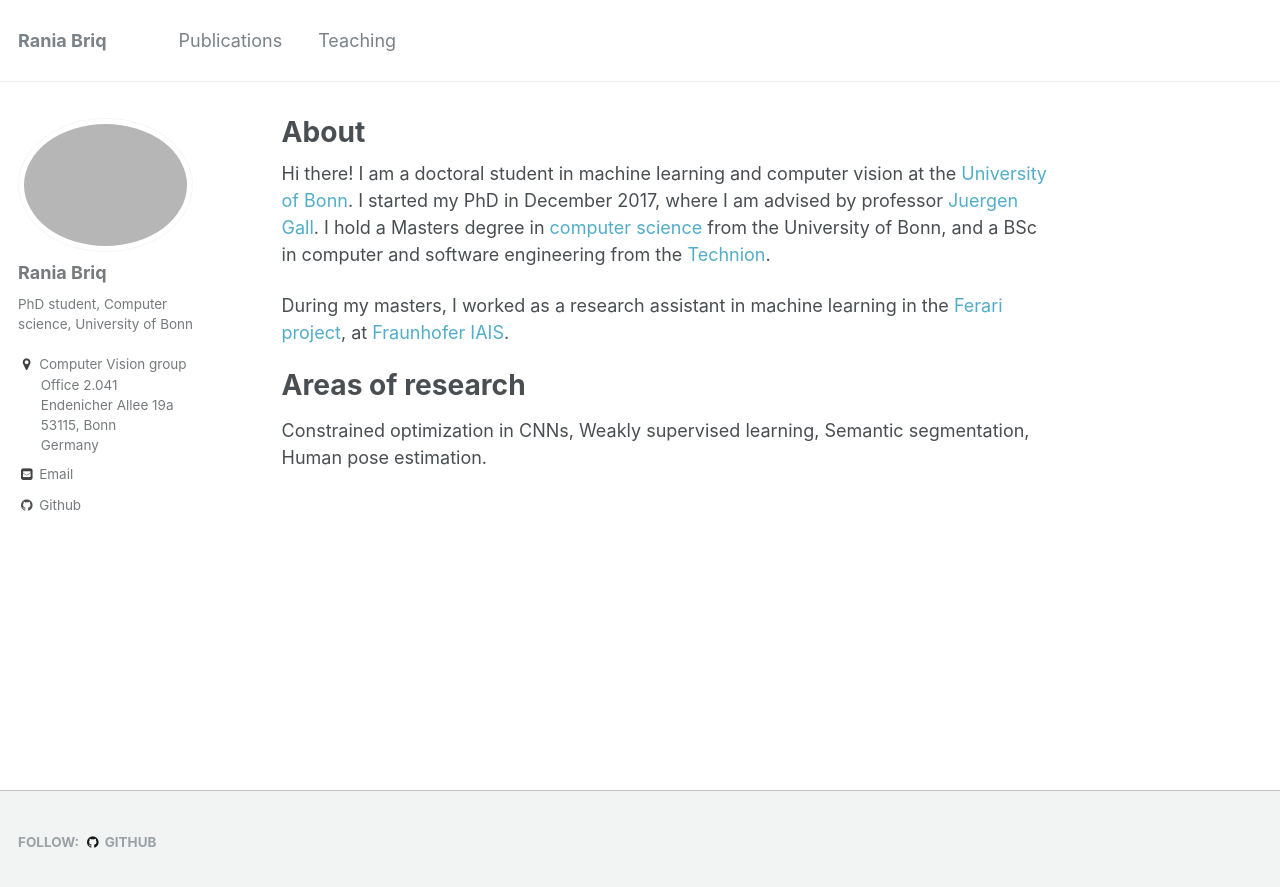
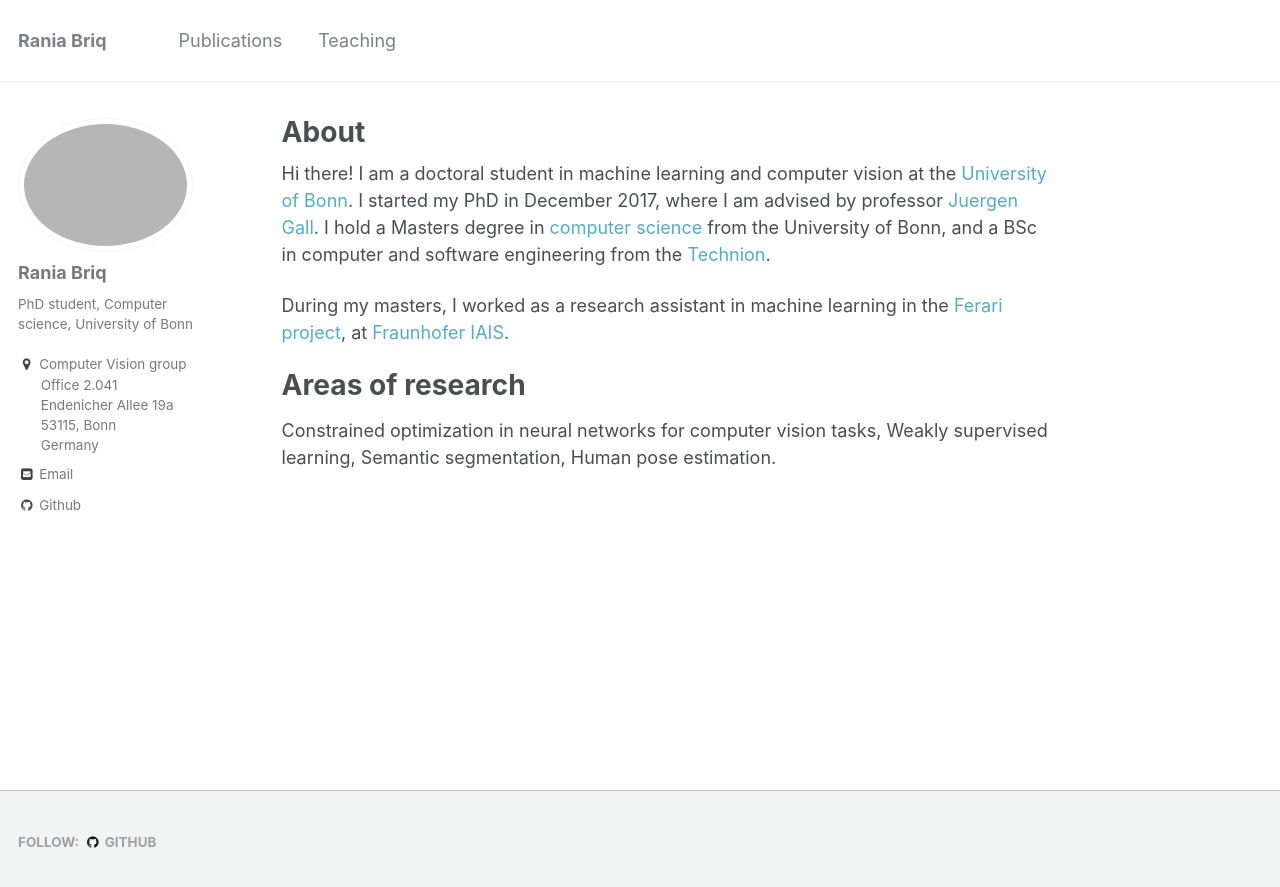
Before and after one commit to briqr/briqr.github.io, a Jekyll site: the page built from _pages/about.md, in a window 1280 px wide. Shown: the top 887 px of the page. Built offline with Jekyll 4.4.1, drawn with Linux system fonts in a browser that asks for light colours.

Commit message:
Update about.md

```diff
--- a/_pages/about.md
+++ b/_pages/about.md
@@ -19,4 +19,4 @@ During my masters, I worked as a research assistant in machine learning in the [
 
 Areas of research
 ======
-Constrained optimization in CNNs, Weakly supervised learning, Semantic segmentation, Human pose estimation.
+Constrained optimization in neural networks for computer vision tasks, Weakly supervised learning, Semantic segmentation, Human pose estimation.
```
